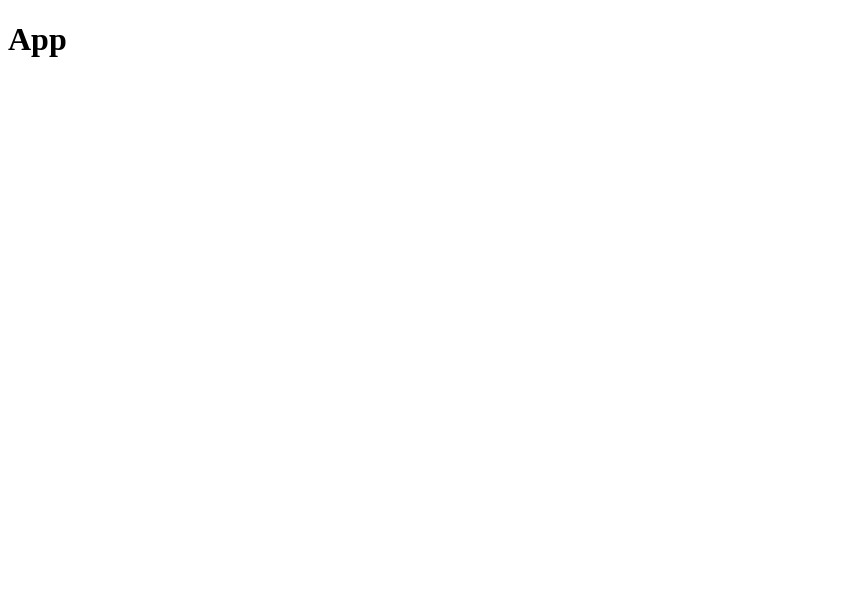
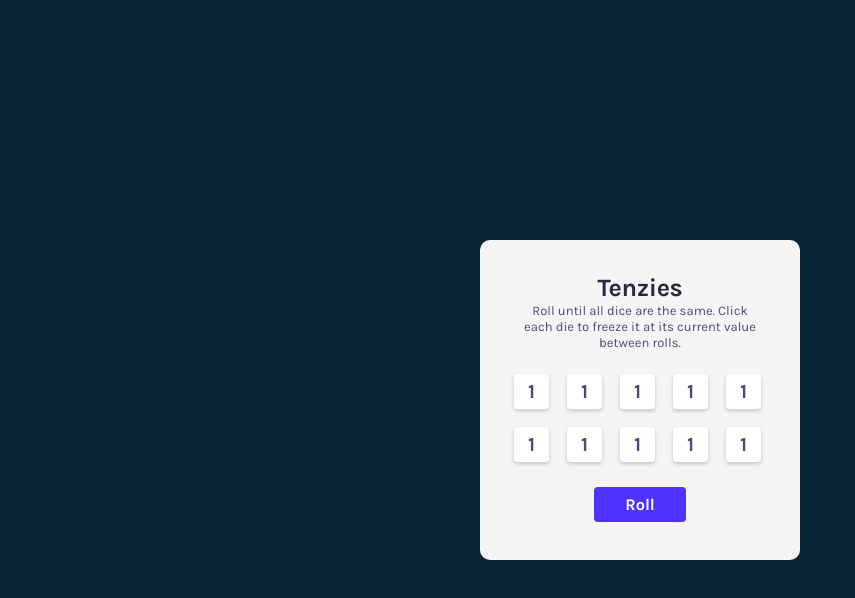
Before and after one commit to edsonpag/react_course, a React (Create React App) app in the folder 025-tenzies/: page / in a window 1280 px wide. Shown: the top 598 px of the page, without its empty margins (0-855 px from the left). Built offline with nearby package versions, Linux system fonts and the light colour scheme.

Commit message:
criado a interface do jogo

```diff
--- a/025-tenzies/public/index.html
+++ b/025-tenzies/public/index.html
@@ -23,6 +23,9 @@
       work correctly both with client-side routing and a non-root public URL.
       Learn how to configure a non-root public URL by running `npm run build`.
     -->
+    <link rel="preconnect" href="https://fonts.googleapis.com">
+    <link rel="preconnect" href="https://fonts.gstatic.com" crossorigin>
+    <link href="https://fonts.googleapis.com/css2?family=Karla:wght@400;700&display=swap" rel="stylesheet">
     <title>React App</title>
   </head>
   <body>
--- a/025-tenzies/src/App.css
+++ b/025-tenzies/src/App.css
@@ -0,0 +1,23 @@
+.app {
+    background-color: var(--tenzie-background-color);
+    border-radius: 1rem;
+
+    width: 32rem;
+    height: 32rem;
+
+    display: flex;
+    flex-direction: column;
+    align-items: center;
+}
+
+.dice-container {
+    width: 100%;
+    height: auto;
+
+    padding-inline: 3.4rem;
+    margin-bottom: 2.5rem;
+
+    display: flex;
+    flex-wrap: wrap;
+    gap: 1.8rem;
+}
--- a/025-tenzies/src/App.js
+++ b/025-tenzies/src/App.js
@@ -1,9 +1,26 @@
 import './App.css';
+
+import Header from './components/Header/Header';
+import Dice from './components/Dice/Dice';
+import Roll from './components/Roll/Roll';
 
 function App() {
   return (
     <div className="app">
-      <h1>App</h1>
+        <Header />
+        <div className="dice-container">
+          <Dice />
+          <Dice />
+          <Dice />
+          <Dice />
+          <Dice />
+          <Dice />
+          <Dice />
+          <Dice />
+          <Dice />
+          <Dice />
+        </div>
+        <Roll />
     </div>
   );
 }
--- /dev/null
+++ b/025-tenzies/src/components/Dice/Dice.css
@@ -0,0 +1,20 @@
+.dice {
+    width: 3.5rem;
+    height: 3.5rem;
+
+    border-radius: 0.38rem;
+    background-color: white;
+    box-shadow: 0 0.2rem 0.4rem rgba(0, 0, 0, 0.2);
+
+    display: flex;
+    justify-content: center;
+    align-items: center;
+}
+
+.dice-number {
+    color: var(--secondary-text-color);
+    font-weight: bold;
+    font-size: 2rem;
+    line-height: 2.4rem;
+    text-align: center;
+}
--- /dev/null
+++ b/025-tenzies/src/components/Dice/Dice.js
@@ -0,0 +1,14 @@
+import React from "react";
+
+import "./Dice.css";
+
+function Dice() {
+
+    return (
+        <div className="dice">
+            <p className="dice-number">1</p>
+        </div>
+    );
+}
+
+export default Dice;
--- /dev/null
+++ b/025-tenzies/src/components/Header/Header.css
@@ -0,0 +1,22 @@
+header {
+    margin-bottom: 2.3rem;
+}
+
+.title {
+    line-height: 3rem;
+    letter-spacing: -0.03rem;
+    color: var(--primary-text-color);
+    font-size: 2.5rem;
+
+    margin-top: 3.3rem;
+    text-align: center;
+}
+
+.game-summary {
+    color: var(--secondary-text-color);
+    font-size: 1.31rem;
+    line-height: 1.6rem;
+    text-align: center;
+
+    padding-inline: 4.3rem;
+}
--- /dev/null
+++ b/025-tenzies/src/components/Header/Header.js
@@ -0,0 +1,14 @@
+import React from 'react';
+import "./Header.css";
+
+function Header() {
+
+    return (
+        <header>
+            <h3 className="title">Tenzies</h3>
+            <p className="game-summary">Roll until all dice are the same. Click each die to freeze it at its current value between rolls.</p>
+        </header>
+    );
+}
+
+export default Header;
--- /dev/null
+++ b/025-tenzies/src/components/Roll/Roll.css
@@ -0,0 +1,17 @@
+.roll {
+    width: 9.2rem;
+    height: 3.5rem;
+
+    border-radius: 0.381rem;
+    border: none;
+    outline: none;
+
+    background-color: var(--button-background-color);
+
+    color: white;
+    font-weight: bold;
+    line-height: 1.9rem;
+    font-size: 1.63rem;
+
+    cursor: pointer;
+}
--- /dev/null
+++ b/025-tenzies/src/components/Roll/Roll.js
@@ -0,0 +1,12 @@
+import React from "react";
+
+import "./Roll.css";
+
+function Roll() {
+
+    return (
+        <button className="roll">Roll</button>
+    );
+}
+
+export default Roll;
--- a/025-tenzies/src/index.css
+++ b/025-tenzies/src/index.css
@@ -0,0 +1,33 @@
+* {
+    margin: 0;
+    padding: 0;
+    box-sizing: border-box;
+    font-family: 'Karla', sans-serif;
+}
+
+:root {
+    font-size: 62.5%;
+    --background-color: #0B2434;
+    --tenzie-background-color: #F5F5F5;
+    --primary-text-color: #2B283A;
+    --secondary-text-color: #4A4E74;
+    --dice-green-background-color: #59E391;
+    --button-background-color: #4e33ff;
+}
+
+body {
+    font-size: 1.6rem;
+    background-color: var(--background-color);
+
+    height: 100vh;
+    width: 100vw;
+}
+
+#root {
+    height: 100%;
+    width: 100%;
+
+    display: flex;
+    align-items: center;
+    justify-content: center;
+}
```
